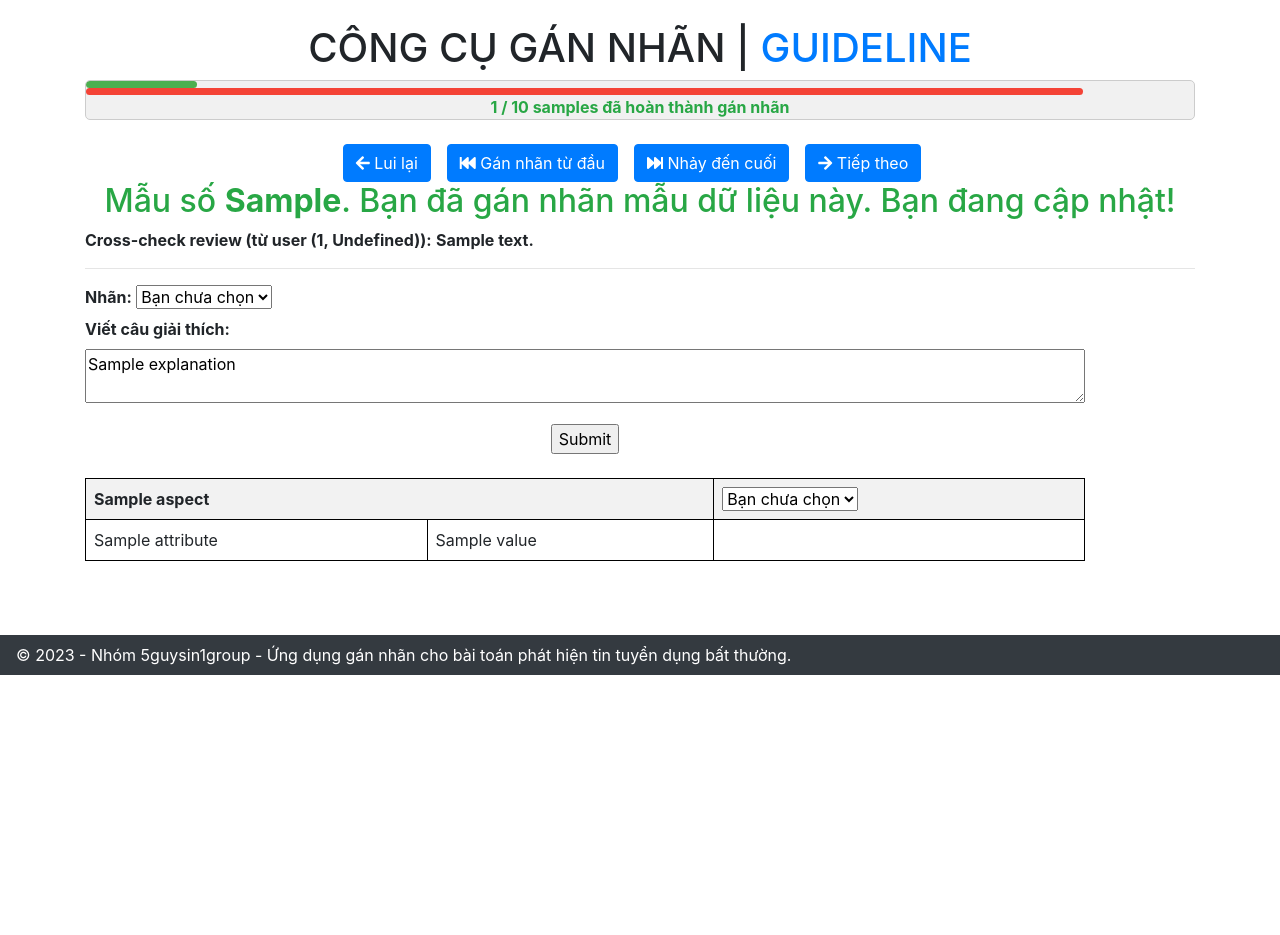
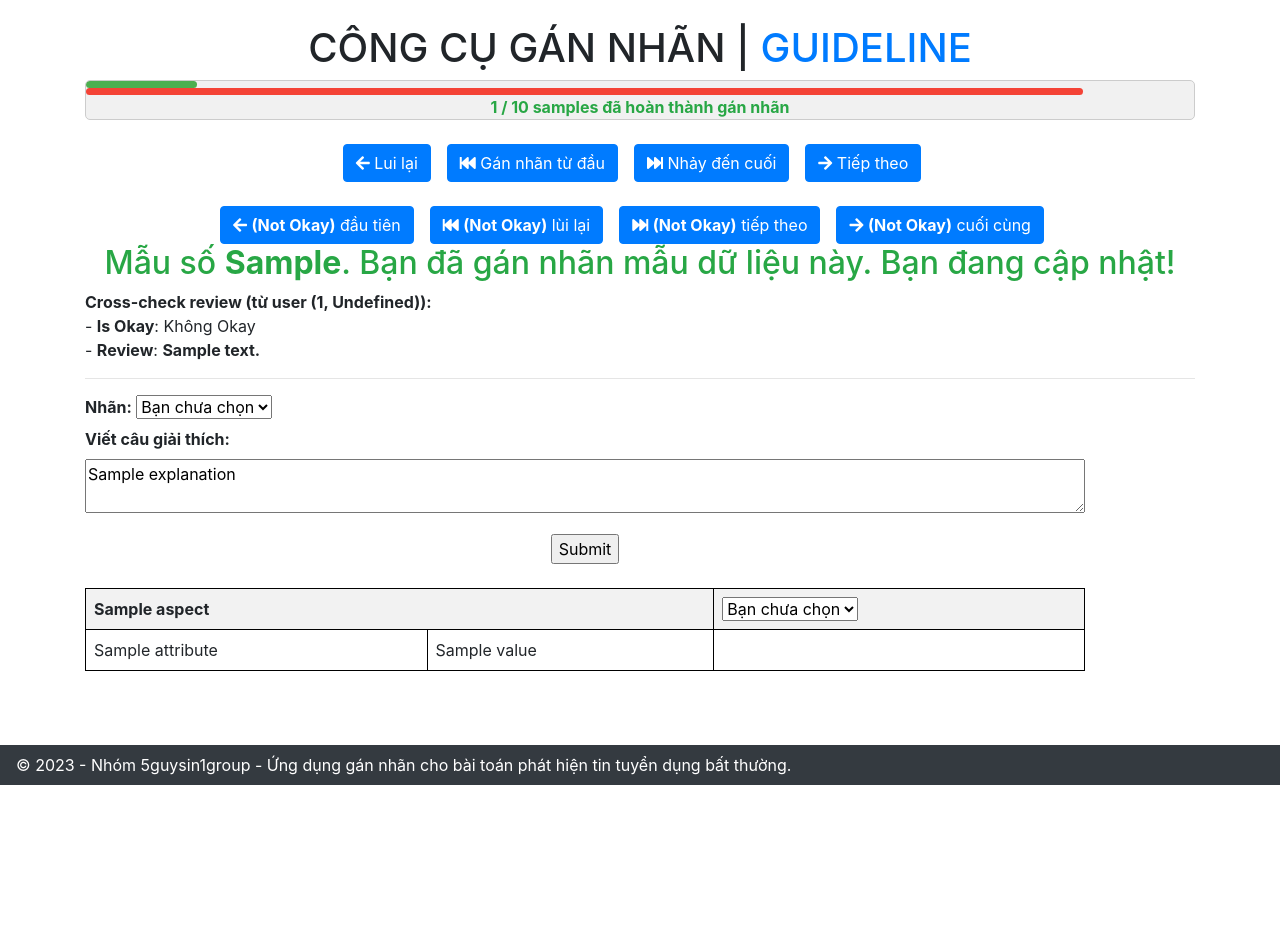
Before and after one commit to quocnguyenx43/vietnamese-orf-data-labeling-project, a Flask app: template application/templates/annotate.html in a window 1280 px wide. Shown: the part 56-991 px from the top of the page. Run offline with Flask 3, Linux system fonts and the light colour scheme; the template is opened without the code that fills it: most values are stand-ins (such as "Sample title", 1, 10 or a date in 2020); some libraries are stand-ins or nearby versions.

Commit message:
add function to cross checking

```diff
--- a/application/auth.py
+++ b/application/auth.py
@@ -26,7 +26,7 @@ def login():
                 login_user(user, remember=True)
                 flash('Đăng nhập thành công!', category='success')
                 # Download backup data successfully
-                download_file(drive_file_name="backup_database.db", local_dest_path='./instance/database.db')
+                # download_file(drive_file_name="backup_database.db", local_dest_path='./instance/database.db')
                 flash('Tải dabase backup từ Google Drive về hệ thống thành công !!!')
                 return redirect(url_for('views.home'))
             else:
--- a/application/models.py
+++ b/application/models.py
@@ -91,3 +91,4 @@ class CrossCheckReviews(db.Model):
 
     # Cross check reviews
     cross_check_review = db.Column(db.String(200))
+    is_accepted = db.Column(db.Boolean, default=False)
--- a/application/templates/admin.html
+++ b/application/templates/admin.html
@@ -5,6 +5,8 @@
     <h1>QUẢN TRỊ ADMIN</h1>
     <a href="/view-data" class="view-data" class="btn btn-success">XEM DATA</a>
 </div>
+
+<hr>
 
 <style>
     h1 {
--- a/application/templates/annotate.html
+++ b/application/templates/annotate.html
@@ -63,6 +63,21 @@
         <i class="fas fa-arrow-right"></i> Tiếp theo
     </button>
 </div>
+<br>
+<div class="d-flex justify-content-center">
+    <button class="btn btn-primary mr-3" id="previous" onclick="window.location.href='/annotate/?index={{ indices_samples_not_okay[0] }}'">
+        <i class="fas fa-arrow-left"></i> <strong>(Not Okay)</strong> đầu tiên
+    </button>
+    <button class="btn btn-primary mr-3" id="previous" onclick="window.location.href='/annotate/?index={{ indices_samples_not_okay[left] }}'">
+        <i class="fas fa-fast-backward"></i> <strong>(Not Okay)</strong> lùi lại
+    </button>
+    <button class="btn btn-primary mr-3" id="previous" onclick="window.location.href='/annotate/?index={{ indices_samples_not_okay[right] }}'">
+        <i class="fas fa-fast-forward"></i> <strong>(Not Okay)</strong> tiếp theo
+    </button>
+    <button class="btn btn-primary mr-3" id="previous" onclick="window.location.href='/annotate/?index={{ indices_samples_not_okay[-1] }}'">
+        <i class="fas fa-arrow-right"></i> <strong>(Not Okay)</strong> cuối cùng
+    </button>
+</div>
 <style>
     /* Add custom CSS styles */
     body, html {
@@ -108,7 +123,11 @@
     {% set explanation = '' %}
 {% endif %}
 
-<strong>Cross-check review (từ user {{ ck_data.validator_user_id, validator_name }}):</strong> {% if ck_data is none %} Chưa có {% else %} <strong>{{ ck_data.cross_check_review }}</strong> {% endif %}
+<strong>Cross-check review (từ user {{ ck_data.validator_user_id, validator_name }}):</strong>
+<br>
+- <strong>Is Okay</strong>: {% if ck_data.is_accepted == True %} Okay {% else %} Không Okay {% endif %}
+<br>
+- <strong>Review</strong>: {% if ck_data is none %} Chưa có {% else %} <strong>{{ ck_data.cross_check_review }}</strong> {% endif %}
 
 <hr>
 
```
Also changed, not shown: application/templates/cross_check.html (+9 -0 lines), application/utils.py (+9 -2 lines), application/views.py (+27 -4 lines), 1 other file.
